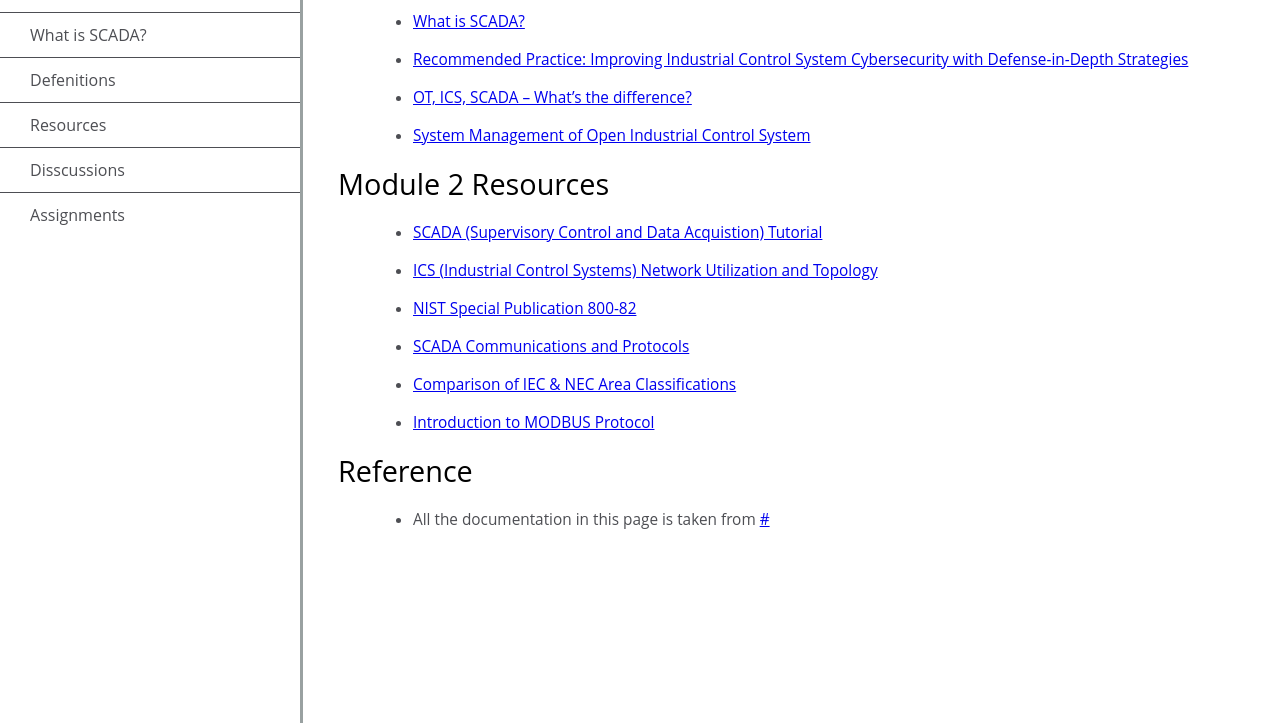
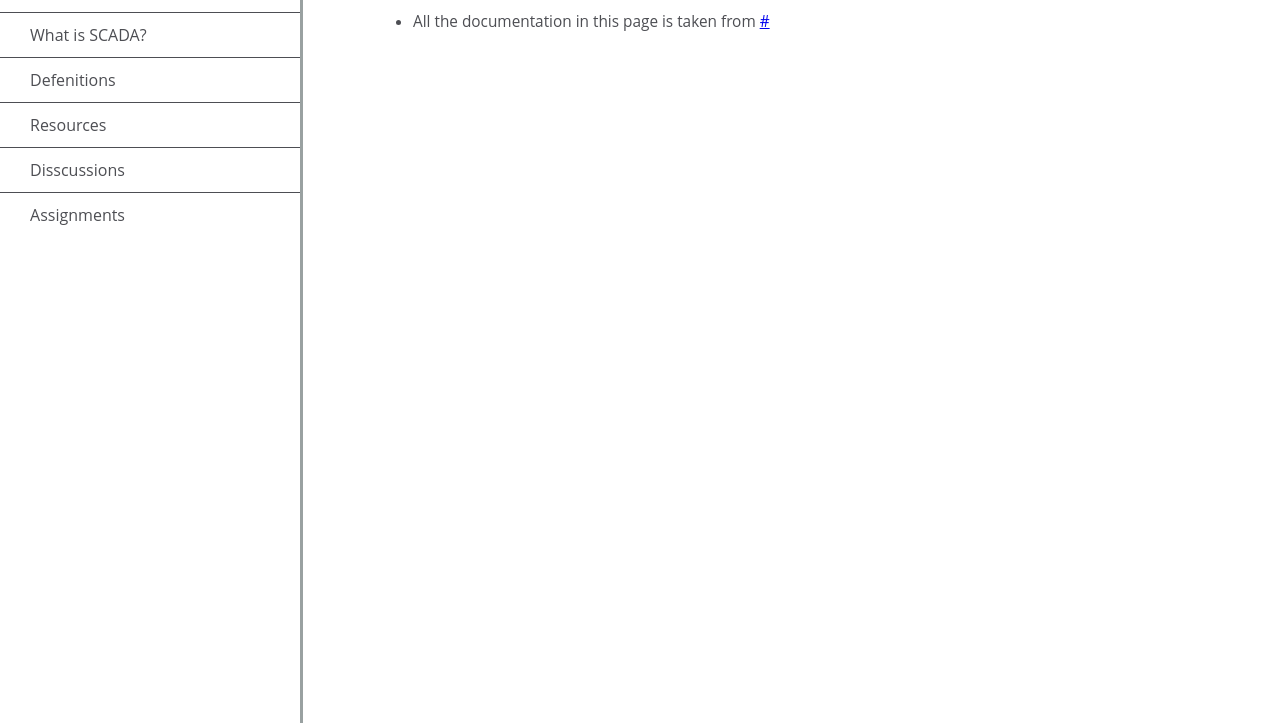
Before and after one commit to j0eybrinkman/23SS_INFO_2123_HSA, a plain HTML site: page assignments.html in a window 1280 px wide. Shown: the part 77-800 px from the top of the page. Drawn offline with Linux system fonts and the light colour scheme.

Commit message:
took redundant info out.

```diff
--- a/assignments.html
+++ b/assignments.html
@@ -27,32 +27,6 @@
     </nav>
     <main id="main-doc">
 
-      <section class="main-section" id="whatisscada">
-        <header>Module 1 Resources</header>
-        <article>
-          <ul>
-            <li><a href="https://youtu.be/nlFM1q9QPJw" target="_blank">What is SCADA?</a></li>
-            <li><a href="https://www.cisa.gov/sites/default/files/recommended_practices/NCCIC_ICS-CERT_Defense_in_Depth_2016_S508C.pdf" target="_blank">Recommended Practice: Improving Industrial Control System Cybersecurity with Defense-in-Depth Strategies</a></li>
-            <li><a href="https://www.kuppingercole.com/blog/williamson/ot-ics-scada-whats-the-difference" target="_blank">OT, ICS, SCADA – What’s the difference?</a></li>
-            <li><a href="https://www.youtube.com/watch?v=xgmH95Jg0c0" target="_blank">System Management of Open Industrial Control System</a></li>
-          </ul>
-        </article>
-      </section>
-
-      <section class="main-section" id="whatisscada">
-        <header>Module 2 Resources</header>
-        <article>
-          <ul>
-            <li><a href="https://youtu.be/X0U8-4ZPcro" target="_blank">SCADA (Supervisory Control and Data Acquistion) Tutorial</a></li>
-            <li><a href="https://www.tenable.com/sc-dashboards/ics-network-utilization-and-topology" target="_blank">ICS (Industrial Control Systems) Network Utilization and Topology</a></li>
-            <li><a href="https://csrc.nist.gov/publications/detail/sp/800-82/rev-2/final#:~:text=This%20document%20provides%20guidance%20on%20how%20to%20secure,addressing%20their%20unique%20performance%2C%20reliability%2C%20and%20safety%20requirements." target="_blank">NIST Special Publication 800-82</a></li>
-            <li><a href="https://instrumentationtools.com/scada-communication-and-protocols/" target="_blank">SCADA Communications and Protocols</a></li>
-            <li><a href="https://instrumentationtools.com/scada-communication-and-protocols/" target="_blank">Comparison of IEC & NEC Area Classifications</a></li>
-            <li><a href="https://engineerscommunity.com/t/introduction-to-modbus-protocol/7853" target="_blank">Introduction to MODBUS Protocol</a></li>
-          </ul>
-        </article>
-      </section>
-
       <section class="main-section" id="Reference">
         <header>Reference</header>
         <article>
```
Also changed, not shown: discussions.html (+0 -12 lines), resources.html (+13 -1 lines).
